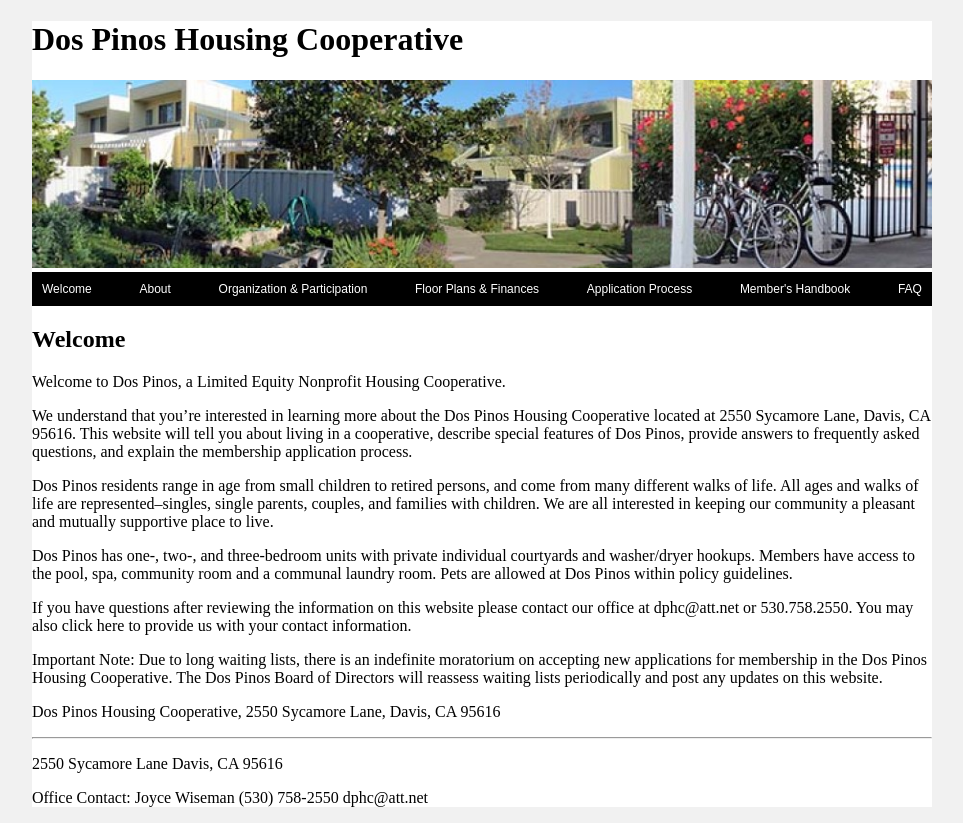
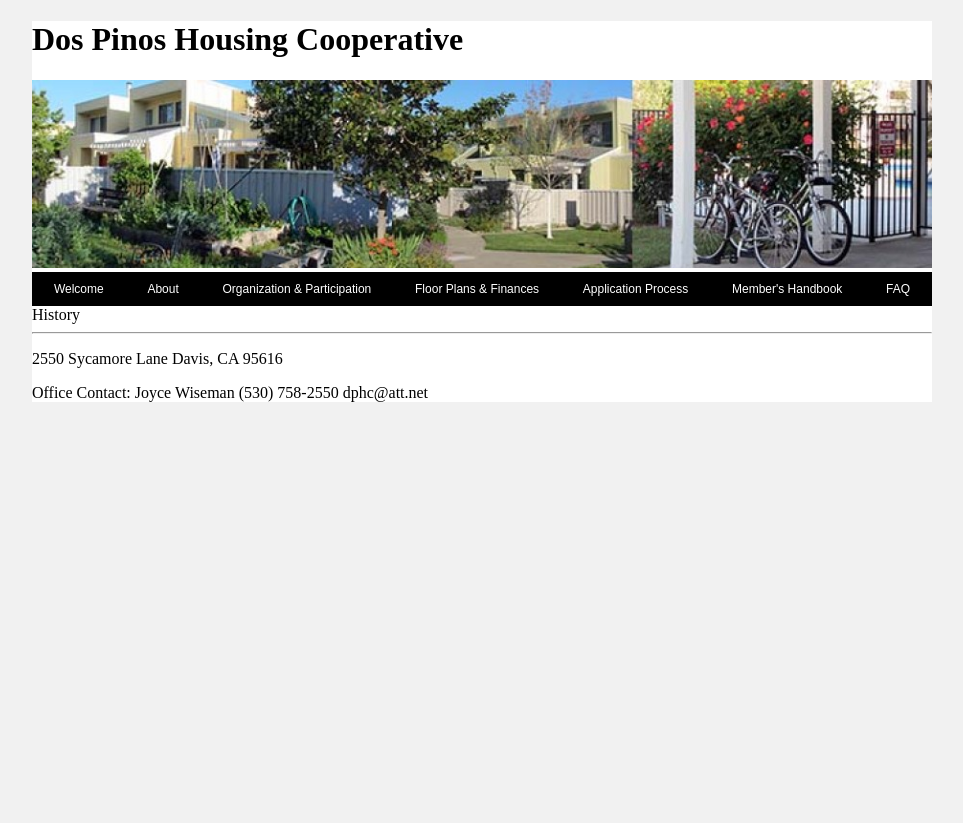
Before and after one commit to charliebrewer/dos_pinos, a React app: page /history in a window 1280 px wide. Shown: the whole page, without its empty margins (158-1121 px from the left). After the commit the page ends 800 px from the top, so only its background shows below. Built offline with nearby package versions, Linux system fonts and the light colour scheme.

Commit message:
Added react router dom.

```diff
--- a/package.json
+++ b/package.json
@@ -1,5 +1,5 @@
 {
-  "name": "spotlight_script_tool",
+  "name": "dos_pinos",
   "version": "1.0.0",
   "description": "",
   "main": "index.js",
@@ -17,6 +17,7 @@
     "mobx-react-lite": "^3.2.1",
     "react": "^17.0.2",
     "react-dom": "^17.0.2",
+    "react-router-dom": "^5.3.0",
     "styled-components": "^5.3.1",
     "url-loader": "^4.1.1"
   },
--- /dev/null
+++ b/src/App.tsx
@@ -0,0 +1,30 @@
+import React from 'react';
+import ReactDOM from 'react-dom';
+import Store from './store/Store';
+import StoreContext from './store/StoreContext';
+import MainSite from './pages/MainSite';
+import { BrowserRouter, Switch, Route } from 'react-router-dom';
+import { createGlobalStyle } from 'styled-components';
+
+const GlobalStyle = createGlobalStyle`
+  body {
+    background-color: #f1f1f1;
+    box-sizing: border-box;
+  }
+`;
+
+export default (store: Store) => {
+  ReactDOM.render(
+    <StoreContext.Provider value={store}>
+      <GlobalStyle />
+      <BrowserRouter>
+        <Switch>
+          <Route path="*">
+            <MainSite />
+          </Route>
+        </Switch>
+      </BrowserRouter>
+    </StoreContext.Provider>,
+    document.getElementById('root')
+  );
+};
--- a/src/components/NavBar.tsx
+++ b/src/components/NavBar.tsx
@@ -1,11 +1,12 @@
 import React from 'react';
 import styled from 'styled-components';
+import { Link, useHistory } from 'react-router-dom';
 
 const Items = styled.div`
   display: flex;
   flex-direction: row;
   width: 100%;
-  justify-content: space-between;
+  justify-content: space-around;
   background-color: black;
 `;
 
@@ -45,7 +46,7 @@ const DropdownContent = styled.div`
   }
 `;
 
-const DropdownContentA = styled.a`
+const StyledLink = styled(Link)`
   color: black;
   padding: 12px 16px;
   text-decoration: none;
@@ -57,34 +58,36 @@ const DropdownContentA = styled.a`
 `;
 
 export default () => {
+  const history = useHistory();
+
   return (
     <Items>
       <Dropdown>
-        <Dropbtn onClick={() => {}}>Welcome</Dropbtn>
+        <Dropbtn onClick={() => history.push('/')}>Welcome</Dropbtn>
       </Dropdown>
 
       <Dropdown>
         <Dropbtn onClick={() => {}}>About</Dropbtn>
         <DropdownContent>
-          <DropdownContentA href="#">History</DropdownContentA>
-          <DropdownContentA href="#">Vision</DropdownContentA>
-          <DropdownContentA href="#">Locaiton</DropdownContentA>
+          <StyledLink to="/history">History</StyledLink>
+          <StyledLink to="">Vision</StyledLink>
+          <StyledLink to="">Locaiton</StyledLink>
         </DropdownContent>
       </Dropdown>
 
       <Dropdown>
         <Dropbtn onClick={() => {}}>{'Organization & Participation'}</Dropbtn>
         <DropdownContent>
-          <DropdownContentA href="#">Organizational Structure</DropdownContentA>
-          <DropdownContentA href="#">Member Contribution</DropdownContentA>
+          <StyledLink to="">Organizational Structure</StyledLink>
+          <StyledLink to="">Member Contribution</StyledLink>
         </DropdownContent>
       </Dropdown>
 
       <Dropdown>
         <Dropbtn onClick={() => {}}>{'Floor Plans & Finances'}</Dropbtn>
         <DropdownContent>
-          <DropdownContentA href="#">Floorplans</DropdownContentA>
-          <DropdownContentA href="#">Financial Information</DropdownContentA>
+          <StyledLink to="">Floorplans</StyledLink>
+          <StyledLink to="">Financial Information</StyledLink>
         </DropdownContent>
       </Dropdown>
 
--- a/src/index.ts
+++ b/src/index.ts
@@ -1,3 +1,7 @@
-import App from './pages/App';
+import App from './App';
+import Store from './store/Store';
 
-App();
+(() => {
+  const store = new Store();
+  App(store);
+})();
--- a/src/pages/App.tsx
+++ /dev/null
@@ -1,14 +0,0 @@
-import React from 'react';
-import ReactDOM from 'react-dom';
-import Store from '../store/Store';
-import StoreContext from '../store/StoreContext';
-import MainSite from './MainSite';
-
-export default () => {
-  ReactDOM.render(
-    <StoreContext.Provider value={new Store()}>
-      <MainSite />
-    </StoreContext.Provider>,
-    document.getElementById('root')
-  );
-};
--- /dev/null
+++ b/src/pages/History.tsx
@@ -0,0 +1,5 @@
+import React from 'react';
+
+export default () => {
+  return <div>History</div>;
+};
--- a/src/pages/MainSite.tsx
+++ b/src/pages/MainSite.tsx
@@ -3,17 +3,12 @@ import StoreContext from '../store/StoreContext';
 import Store from '../store/Store';
 import NavBar from '../components/NavBar';
 import Welcome from './Welcome';
+import History from './History';
 import Footer from '../components/Footer';
 import { observer } from 'mobx-react-lite';
-import styled, { createGlobalStyle } from 'styled-components';
+import styled from 'styled-components';
 import headerImg from '../assets/cropped-header-four-2016.jpg';
-
-const GlobalStyle = createGlobalStyle`
-  body {
-    background-color: #f1f1f1;
-    box-sizing: border-box;
-  }
-`;
+import { Switch, Route } from 'react-router-dom';
 
 const App = styled.div`
   max-width: 900px;
@@ -30,19 +25,26 @@ export default observer(() => {
 
   return (
     <App>
-      <GlobalStyle />
       <header>
         <h1>Dos Pinos Housing Cooperative</h1>
         <StyledImg src={headerImg} />
         <NavBar></NavBar>
       </header>
-      {/* <div>{store.page}</div> */}
-      <div>
-        <Welcome></Welcome>
-      </div>
+
+      <Switch>
+        <Route path="/history">
+          <History />
+        </Route>
+
+        <Route path="*">
+          <Welcome />
+        </Route>
+      </Switch>
+
       <hr />
+
       <Footer></Footer>
-      {/* <button onClick={() => store.setPage('other')}>press</button> */}
     </App>
   );
 });
+// history vision location organizationalStructure memberContribution floorPlans financialInformation applicationProcess membersHandbook faq
--- a/webpack.config.js
+++ b/webpack.config.js
@@ -43,4 +43,7 @@ module.exports = {
       favicon: './src/assets/favicon.ico',
     }),
   ],
+  devServer: {
+    historyApiFallback: true,
+  },
 };
```
Also changed, not shown: 1 other file (tests, documents, lock files or other folders).
